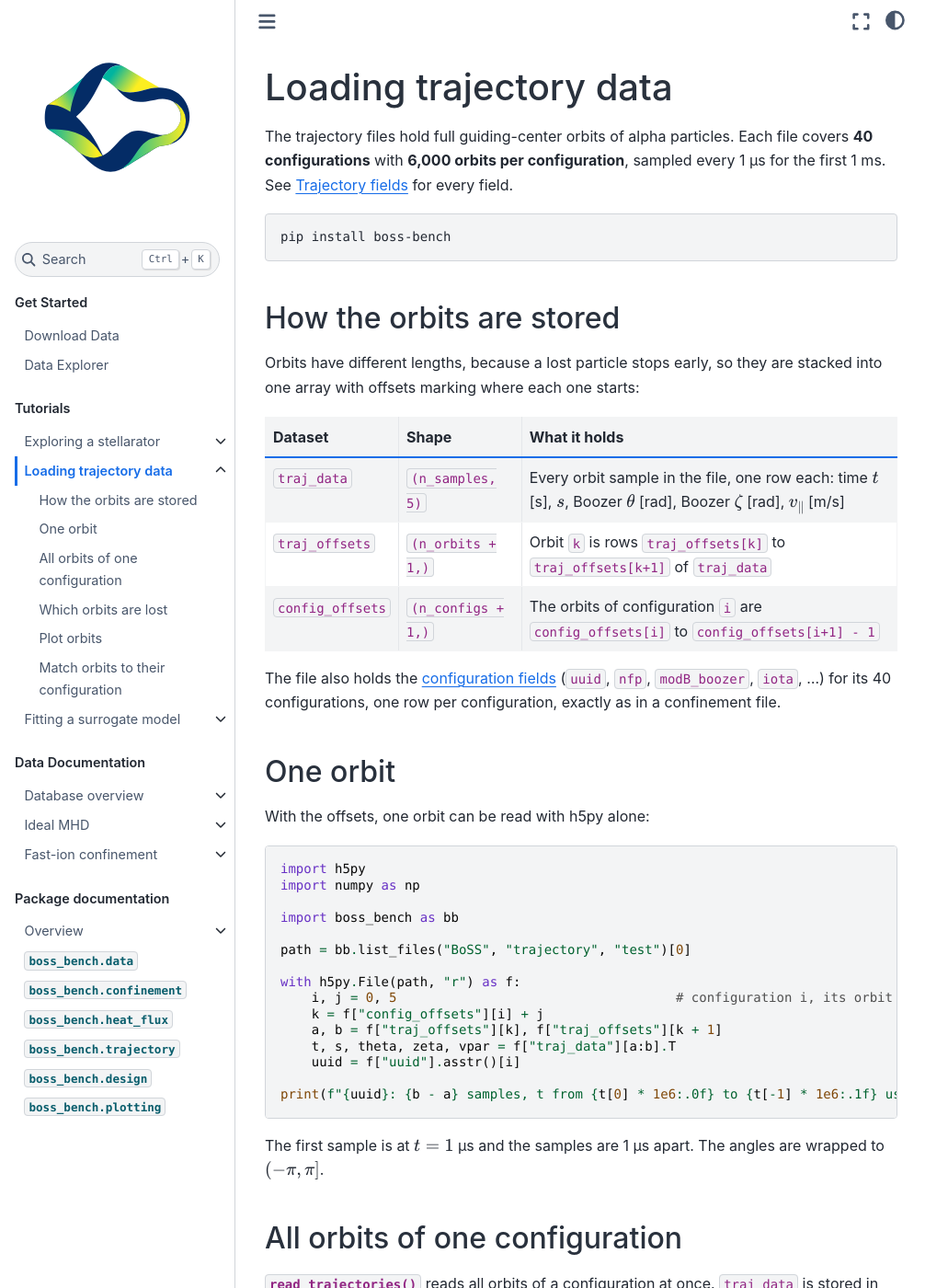
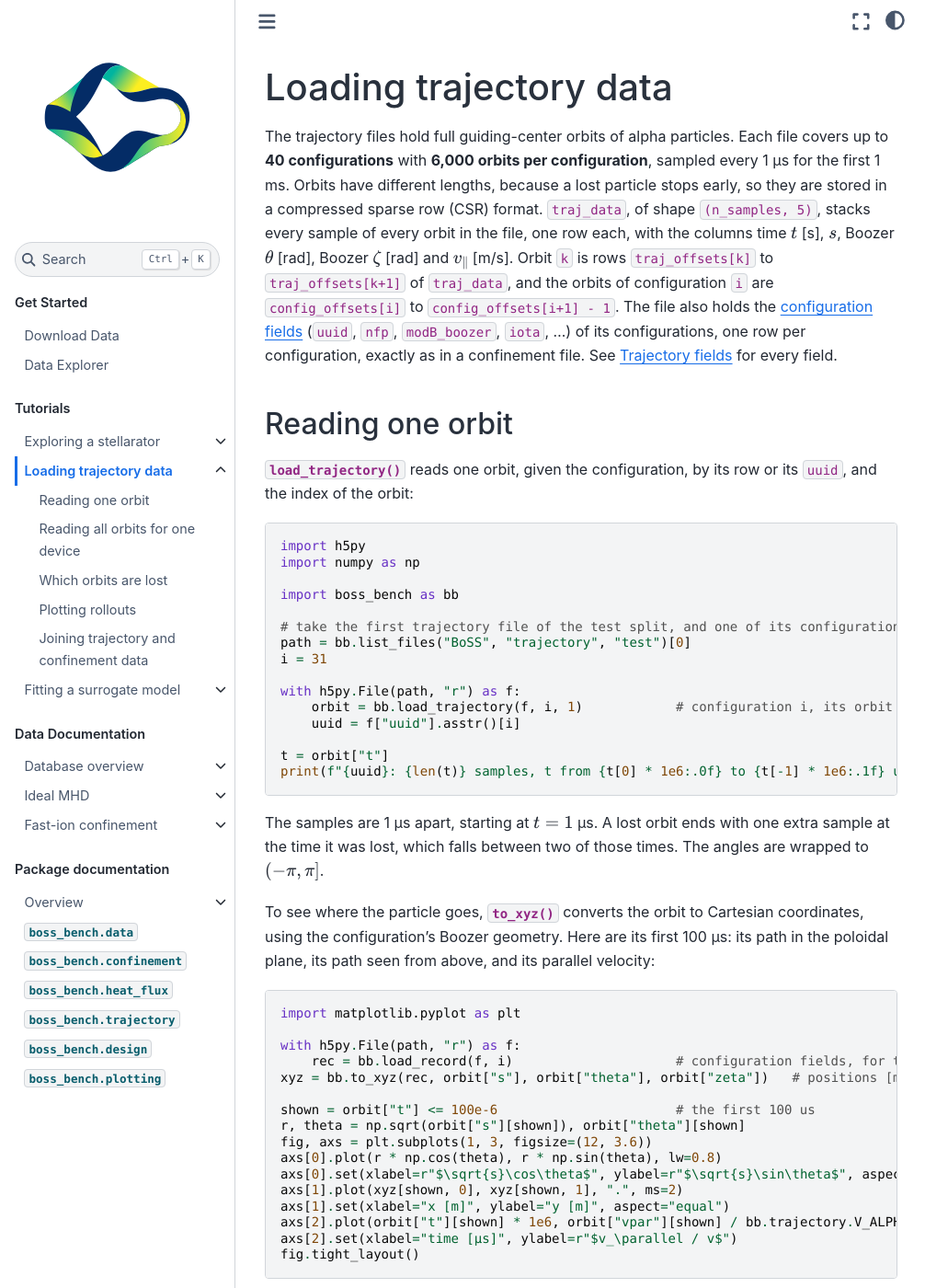
Before and after one commit to mishapadidar/boss_website, a Sphinx documentation site: the page built from docs/tutorials/loading-trajectories.md, in a window 1280 px wide and 1400 px high. Shown: the whole window at 92% size, without its empty margins (0-1031 px from the left). Built offline with Sphinx 7.4.7 and the Sphinx Book theme 1.1.4, drawn with Linux system fonts in a browser that asks for light colours; some of the changed text lies outside the part shown.

Commit message:
Trajectory tutorial: CSR layout, one-orbit plot, rollouts; smaller exploring figures
Co-Authored-By: Claude Opus 5.5 (1M context) <noreply@anthropic.com>

````diff
--- a/docs/tutorials/loading-trajectories.md
+++ b/docs/tutorials/loading-trajectories.md
@@ -1,32 +1,24 @@
 # Loading trajectory data
 
 The trajectory files hold full guiding-center orbits of alpha particles. Each
-file covers **40 configurations** with **6,000 orbits per configuration**,
-sampled every 1 µs for the first 1 ms. See
-[Trajectory fields](../data/fast-ion.md#trajectory-fields) for every field.
+file covers up to **40 configurations** with **6,000 orbits per
+configuration**, sampled every 1 µs for the first 1 ms. Orbits have different
+lengths, because a lost particle stops early, so they are stored in a
+compressed sparse row (CSR) format. `traj_data`, of shape `(n_samples, 5)`,
+stacks every sample of every orbit in the file, one row each, with the columns
+time $t$ [s], $s$, Boozer $\theta$ [rad], Boozer $\zeta$ [rad] and
+$v_\parallel$ [m/s]. Orbit `k` is rows `traj_offsets[k]` to
+`traj_offsets[k+1]` of `traj_data`, and the orbits of configuration `i` are
+`config_offsets[i]` to `config_offsets[i+1] - 1`. The file also holds the
+[configuration fields](../data/ideal-mhd.md) (`uuid`, `nfp`, `modB_boozer`,
+`iota`, …) of its configurations, one row per configuration, exactly as in a
+confinement file. See [Trajectory fields](../data/fast-ion.md#trajectory-fields)
+for every field.
 
-```bash
-pip install boss-bench
-```
+## Reading one orbit
 
-## How the orbits are stored
-
-Orbits have different lengths, because a lost particle stops early, so they
-are stacked into one array with offsets marking where each one starts:
-
-| Dataset | Shape | What it holds |
-| --- | --- | --- |
-| `traj_data` | `(n_samples, 5)` | Every orbit sample in the file, one row each: time $t$ [s], $s$, Boozer $\theta$ [rad], Boozer $\zeta$ [rad], $v_\parallel$ [m/s] |
-| `traj_offsets` | `(n_orbits + 1,)` | Orbit `k` is rows `traj_offsets[k]` to `traj_offsets[k+1]` of `traj_data` |
-| `config_offsets` | `(n_configs + 1,)` | The orbits of configuration `i` are `config_offsets[i]` to `config_offsets[i+1] - 1` |
-
-The file also holds the [configuration fields](../data/ideal-mhd.md)
-(`uuid`, `nfp`, `modB_boozer`, `iota`, …) for its 40 configurations, one row
-per configuration, exactly as in a confinement file.
-
-## One orbit
-
-With the offsets, one orbit can be read with h5py alone:
+{func}`~boss_bench.trajectory.load_trajectory` reads one orbit, given the
+configuration, by its row or its `uuid`, and the index of the orbit:
 
 ```python
 import h5py
@@ -34,28 +26,59 @@ import numpy as np
 
 import boss_bench as bb
 
+# take the first trajectory file of the test split, and one of its configurations
 path = bb.list_files("BoSS", "trajectory", "test")[0]
+i = 31
 
 with h5py.File(path, "r") as f:
-    i, j = 0, 5                                    # configuration i, its orbit j
-    k = f["config_offsets"][i] + j
-    a, b = f["traj_offsets"][k], f["traj_offsets"][k + 1]
-    t, s, theta, zeta, vpar = f["traj_data"][a:b].T
+    orbit = bb.load_trajectory(f, i, 1)            # configuration i, its orbit 1
     uuid = f["uuid"].asstr()[i]
 
-print(f"{uuid}: {b - a} samples, t from {t[0] * 1e6:.0f} to {t[-1] * 1e6:.1f} us")
+t = orbit["t"]
+print(f"{uuid}: {len(t)} samples, t from {t[0] * 1e6:.0f} to {t[-1] * 1e6:.1f} us")
 ```
 
-The first sample is at $t = 1$ µs and the samples are 1 µs apart. The angles
-are wrapped to $(-\pi, \pi]$.
+The samples are 1 µs apart, starting at $t = 1$ µs. A lost orbit ends with
+one extra sample at the time it was lost, which falls between two of those
+times. The angles are wrapped to $(-\pi, \pi]$.
 
-## All orbits of one configuration
+To see where the particle goes,
+{func}`~boss_bench.trajectory.to_xyz` converts the orbit to Cartesian
+coordinates, using the configuration's Boozer geometry. Here are its first
+100 µs: its path in the poloidal plane, its path seen from above, and its
+parallel velocity:
+
+```python
+import matplotlib.pyplot as plt
+
+with h5py.File(path, "r") as f:
+    rec = bb.load_record(f, i)                     # configuration fields, for the geometry
+xyz = bb.to_xyz(rec, orbit["s"], orbit["theta"], orbit["zeta"])   # positions [m]
+
+shown = orbit["t"] <= 100e-6                       # the first 100 us
+r, theta = np.sqrt(orbit["s"][shown]), orbit["theta"][shown]
+fig, axs = plt.subplots(1, 3, figsize=(12, 3.6))
+axs[0].plot(r * np.cos(theta), r * np.sin(theta), lw=0.8)
+axs[0].set(xlabel=r"$\sqrt{s}\cos\theta$", ylabel=r"$\sqrt{s}\sin\theta$", aspect="equal")
+axs[1].plot(xyz[shown, 0], xyz[shown, 1], ".", ms=2)
+axs[1].set(xlabel="x [m]", ylabel="y [m]", aspect="equal")
+axs[2].plot(orbit["t"][shown] * 1e6, orbit["vpar"][shown] / bb.trajectory.V_ALPHA)
+axs[2].set(xlabel="time [µs]", ylabel=r"$v_\parallel / v$")
+fig.tight_layout()
+```
+
+```{figure} ../_static/tutorials/orbit.png
+:alt: One orbit over its first 100 microseconds: in the poloidal plane, seen from above, and its parallel velocity against time
+```
+
+## Reading all orbits for one device
 
 {func}`~boss_bench.trajectory.read_trajectories` reads all orbits of a
 configuration at once. `traj_data` is stored in chunks that run down each
 column, so this one contiguous read is much faster than reading orbits one at
-a time. It returns the orbits on a common 1 µs grid, in the embedded form
-that the [trajectory benchmark](../package.md#trajectories) uses,
+a time. It returns the samples of every orbit on the same time axis, row `k`
+being the sample $k$ µs after the first, in the embedded form that the
+[trajectory benchmark](../package.md#trajectories) uses,
 
 $$
 z = \left(\sqrt{s}\cos\theta,\ \sqrt{s}\sin\theta,\ \cos\varphi,\ \sin\varphi,\ v_\parallel / v_\alpha\right),
@@ -67,15 +90,16 @@ $v_\alpha$ the speed of a 3.5 MeV alpha particle
 
 ```python
 with h5py.File(path, "r") as f:
-    orbits = bb.read_trajectories(f, 0)            # by row, or by uuid
+    orbits = bb.read_trajectories(f, i)            # by row, or by uuid
 
 z = orbits["z"]
 print(z.shape)                                     # (n_orbits, 1000, 5)
 ```
 
-Row `k` of an orbit is the state $k$ µs after its first sample. A lost orbit
-stops early, and its rows after the last sample are NaN; `n_valid` counts the
-rows that are filled.
+A lost orbit stops early: its rows after its last regular sample are NaN, and
+`n_valid` counts the rows that are filled. Its final sample, at the time it was
+lost, falls between rows, so it is not in `z`; that time is in `t_loss`
+instead.
 
 ## Which orbits are lost
 
@@ -89,35 +113,40 @@ print(f"lost within 1 ms: {np.isfinite(t_loss).mean():.3f}")
 print(f"lost before their first sample: {np.sum(orbits['n_valid'] == 0)}")
 ```
 
-## Plot orbits
+## Plotting rollouts
 
-{func}`~boss_bench.plotting.plot_rollouts` draws each channel of $z$ against
-time, one row per orbit:
+The [trajectory benchmark](../package.md#trajectories) asks a model to predict
+$z$ from the first sample of an orbit. {func}`~boss_bench.plotting.plot_rollouts`
+draws true orbits against predicted ones, one row per orbit and one column per
+channel of $z$. Here the "model" predicts that every particle stays at its
+first sample:
 
 ```python
-shown = np.flatnonzero(orbits["n_valid"] >= 1)[:3]
-bb.plot_rollouts(z[shown])
+shown = np.flatnonzero(np.isnan(orbits["t_loss"]))[:3]  # three orbits that stay confined
+z_pred = np.repeat(z[:, :1], z.shape[1], axis=1)       # every state stays at the first sample
+bb.plot_rollouts(z[shown], z_pred[shown])
 ```
 
-It also takes a model's predicted orbits, `bb.plot_rollouts(z_true, z_pred)`,
-and draws them on top.
+```{figure} ../_static/tutorials/rollouts.png
+:alt: True and predicted rollouts of three orbits, one row per orbit and one column per channel of the embedded state
+```
 
-## Match orbits to their configuration
+## Joining trajectory and confinement data
 
-{func}`~boss_bench.data.load_record` reads the configuration fields of a
-trajectory file, as it does for a confinement file. To pair orbits with the
+`rec`, read above with {func}`~boss_bench.data.load_record`, holds the
+configuration fields from the trajectory file. To pair the orbits with the
 confinement results of the same configuration, look for its `uuid` in the
 confinement files of the same split:
 
 ```python
-with h5py.File(path, "r") as f:
-    rec = bb.load_record(f, 0)                     # configuration fields
-
 for conf_path in bb.list_files("BoSS", "confinement", "test"):
     with h5py.File(conf_path, "r") as g:
         if rec["uuid"] in g["uuid"].asstr()[:]:
             conf = bb.load_record(g, rec["uuid"])  # the same configuration, with its 15,000 particles
             break
+
+ct, t_max, s_init = conf["confinement_time"], conf["t_max"], conf["s_init"]
+print(f"loss fraction of the particles born on s = 0.1: {bb.loss_fraction(ct, t_max, s_init, 0.1):.3f}")
 ```
 
 Next: [Fitting a surrogate model →](surrogate.md)
````
Also changed, not shown: docs/data/fast-ion.md (+3 -2 lines), docs/package.md (+3 -1 lines), docs/tutorials/exploring.md (+2 -2 lines), docs/_static/tutorials/orbit.png (added), docs/_static/tutorials/rollouts.png (added).
